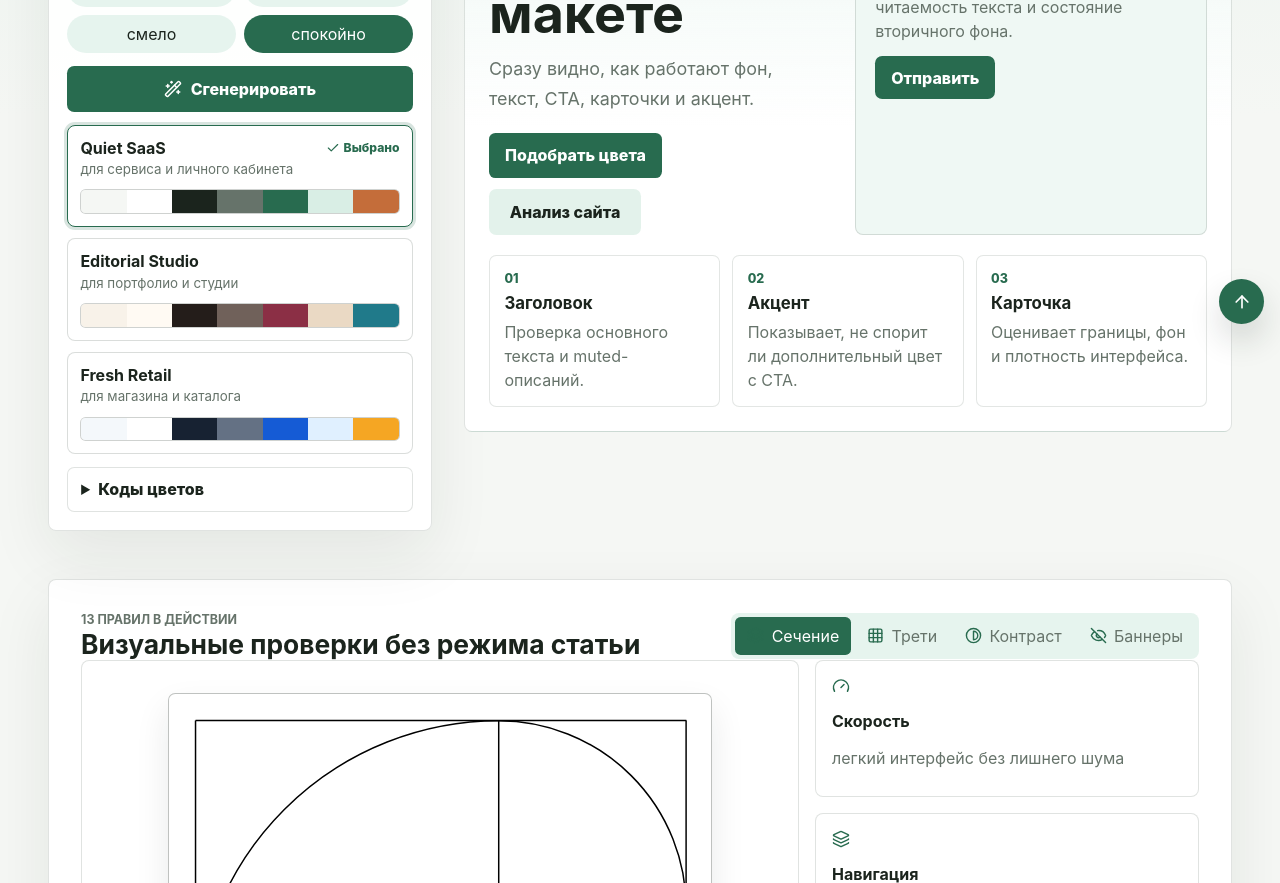
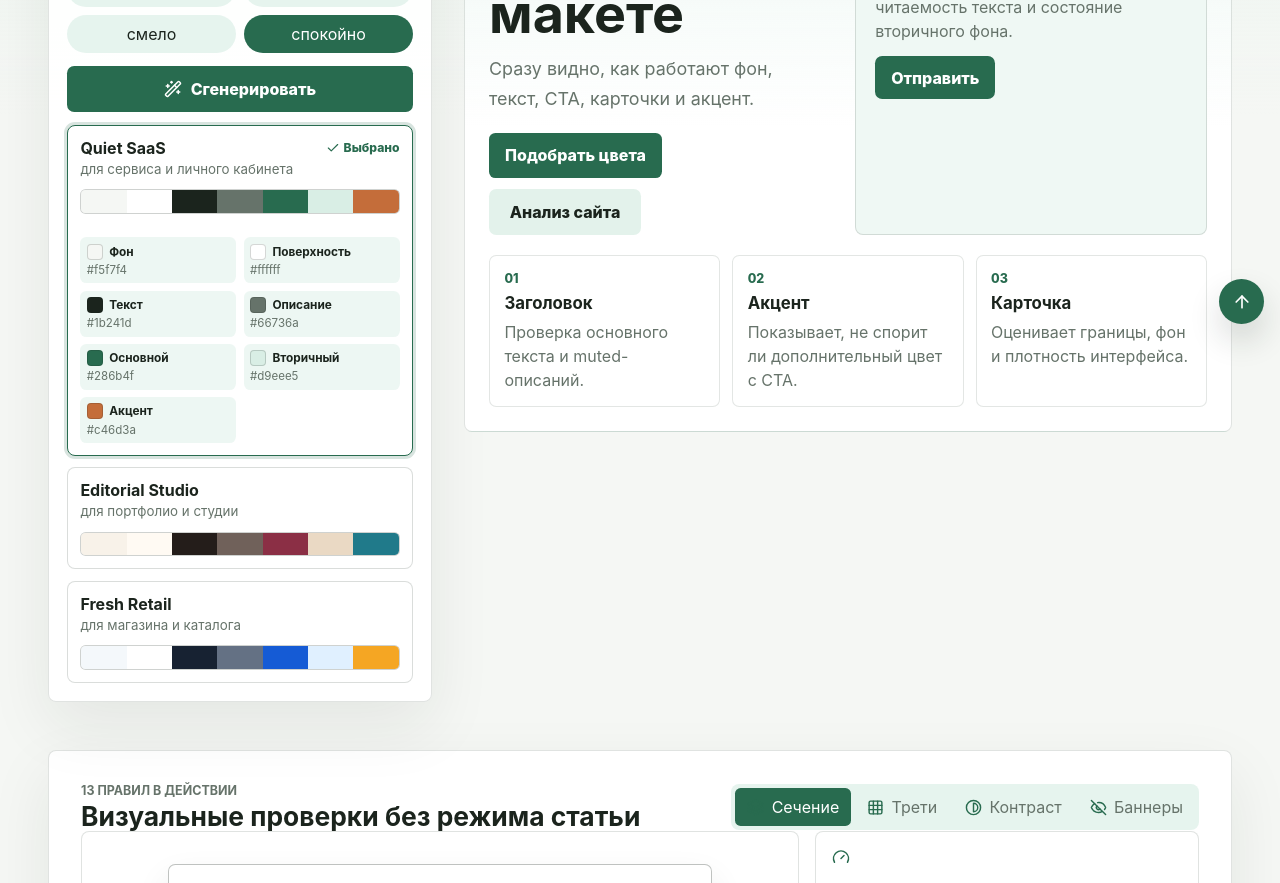
Before and after one commit to selfnesss/sitepal, a React (Vite) app: page / in a window 1280 px wide. Shown: the part 460-1343 px from the top of the page. Built offline with nearby package versions, Linux system fonts and the light colour scheme.

Commit message:
Move color codes into selected palette

```diff
--- a/src/main.tsx
+++ b/src/main.tsx
@@ -371,9 +371,12 @@ function App() {
 
           <div className="palette-list">
             {palettes.map((palette) => (
-              <button
+              <article
                 className={palette.id === selected.id ? "palette-card active" : "palette-card"}
                 key={palette.id}
+              >
+                <button
+                  className="palette-select"
                   onClick={() => setSelected(palette)}
                   aria-pressed={palette.id === selected.id}
                   type="button"
@@ -396,15 +399,12 @@ function App() {
                     ))}
                   </span>
                 </button>
-            ))}
-          </div>
 
-          <details className="color-details">
-            <summary>Коды цветов</summary>
-            <div className="color-values" aria-label="Значения выбранной палитры">
-              {Object.entries(selected.colors).map(([role, color]) => (
+                {palette.id === selected.id && (
+                  <div className="palette-inline-codes" aria-label="Коды выбранной палитры">
+                    {Object.entries(palette.colors).map(([role, color]) => (
                       <button
-                  className={copiedColor === color ? "color-value copied" : "color-value"}
+                        className={copiedColor === color ? "inline-code copied" : "inline-code"}
                         key={`${role}-${color}`}
                         onClick={() => copyColor(color)}
                         title={`Скопировать ${color}`}
@@ -412,11 +412,14 @@ function App() {
                       >
                         <span style={{ background: color }} />
                         <strong>{colorRoleLabels[role as ColorRole]}</strong>
-                  <code>{copiedColor === color ? "Скопировано" : color}</code>
+                        <code>{copiedColor === color ? "copied" : color}</code>
                       </button>
                     ))}
                   </div>
-          </details>
+                )}
+              </article>
+            ))}
+          </div>
         </aside>
 
         <ExperienceSection onOpenAnalysis={() => setAnalysisOpen(true)} ruleView={ruleView} />
--- a/src/styles.css
+++ b/src/styles.css
@@ -150,9 +150,9 @@ h2 {
 .ai-run,
 .chip,
 .generate,
-.palette-card,
+.palette-select,
 .icon-toggle,
-.color-value {
+.inline-code {
   border: 0;
   cursor: pointer;
 }
@@ -296,12 +296,22 @@ h2 {
 .palette-card {
   display: grid;
   width: 100%;
-  gap: 0.65rem;
-  padding: 0.75rem;
+  gap: 0.7rem;
+  padding: 0;
   border: 1px solid color-mix(in srgb, var(--muted), transparent 76%);
   border-radius: 0.5rem;
   background: var(--surface);
   color: var(--text);
+}
+
+.palette-select {
+  display: grid;
+  width: 100%;
+  gap: 0.65rem;
+  padding: 0.75rem;
+  border-radius: 0.5rem;
+  background: transparent;
+  color: inherit;
   text-align: left;
 }
 
@@ -361,72 +371,53 @@ h2 {
   min-width: 0;
 }
 
-.color-values {
+.palette-inline-codes {
   display: grid;
   grid-template-columns: repeat(2, minmax(0, 1fr));
   gap: 0.45rem;
-  padding-top: 0.65rem;
+  padding: 0 0.75rem 0.75rem;
 }
 
-.color-details {
-  border: 1px solid color-mix(in srgb, var(--muted), transparent 80%);
-  border-radius: 0.45rem;
-  background: color-mix(in srgb, var(--surface), transparent 4%);
-}
-
-.color-details summary {
-  min-height: 2.55rem;
-  padding: 0.7rem 0.8rem;
-  color: var(--text);
-  cursor: pointer;
-  font-weight: 850;
-}
-
-.color-details .color-values {
-  padding: 0 0.65rem 0.65rem;
-}
-
-.color-value {
+.inline-code {
   display: grid;
-  width: 100%;
-  min-height: 3.05rem;
-  grid-template-columns: 1.35rem minmax(0, 1fr);
+  min-width: 0;
+  min-height: 2.45rem;
+  grid-template-columns: 1rem minmax(0, 1fr);
   align-items: center;
-  gap: 0.35rem 0.45rem;
-  padding: 0.45rem;
-  border: 1px solid color-mix(in srgb, var(--muted), transparent 80%);
-  border-radius: 0.45rem;
-  background: color-mix(in srgb, var(--surface), transparent 4%);
+  gap: 0.2rem 0.4rem;
+  padding: 0.4rem;
+  border-radius: 0.4rem;
+  background: color-mix(in srgb, var(--secondary), transparent 52%);
   color: var(--text);
   text-align: left;
 }
 
-.color-value span {
+.inline-code span {
   display: block;
-  width: 1.25rem;
-  height: 1.25rem;
+  width: 1rem;
+  height: 1rem;
   border: 1px solid color-mix(in srgb, var(--text), transparent 82%);
-  border-radius: 0.35rem;
+  border-radius: 0.25rem;
 }
 
-.color-value strong {
+.inline-code strong {
   overflow: hidden;
-  font-size: 0.82rem;
-  text-overflow: ellipsis;
-  white-space: nowrap;
-}
-
-.color-value code {
-  grid-column: 1 / -1;
-  overflow: hidden;
-  color: var(--muted);
-  font-family: inherit;
   font-size: 0.74rem;
   text-overflow: ellipsis;
   white-space: nowrap;
 }
 
-.color-value.copied {
+.inline-code code {
+  grid-column: 1 / -1;
+  overflow: hidden;
+  color: var(--muted);
+  font-family: inherit;
+  font-size: 0.72rem;
+  text-overflow: ellipsis;
+  white-space: nowrap;
+}
+
+.inline-code.copied {
   border-color: var(--primary);
   background: color-mix(in srgb, var(--secondary), transparent 28%);
 }
@@ -1325,14 +1316,6 @@ h2 {
     grid-template-columns: 1fr;
   }
 
-  .color-value {
-    grid-template-columns: 1.55rem minmax(0, 1fr);
-  }
-
-  .color-value code {
-    grid-column: 2;
-  }
-
   .rules-switch,
   .segmented,
   .compact-action {
```
Lines whose indentation alone changed are shown as unchanged.
